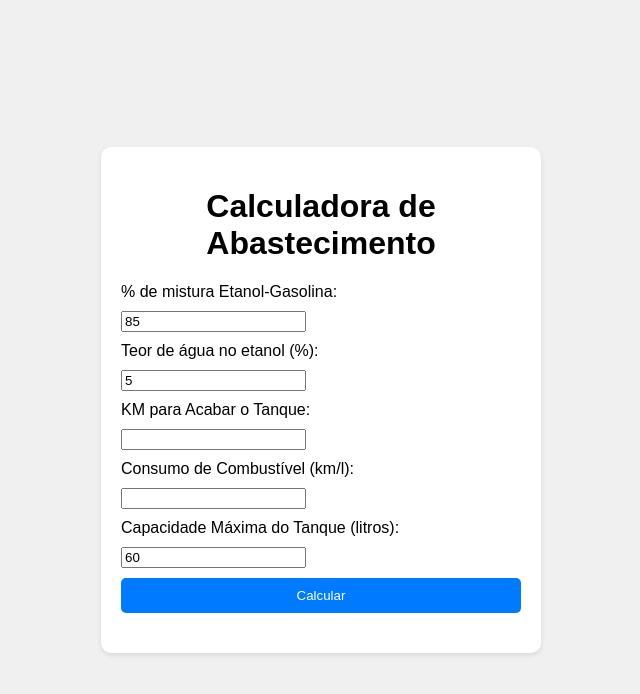
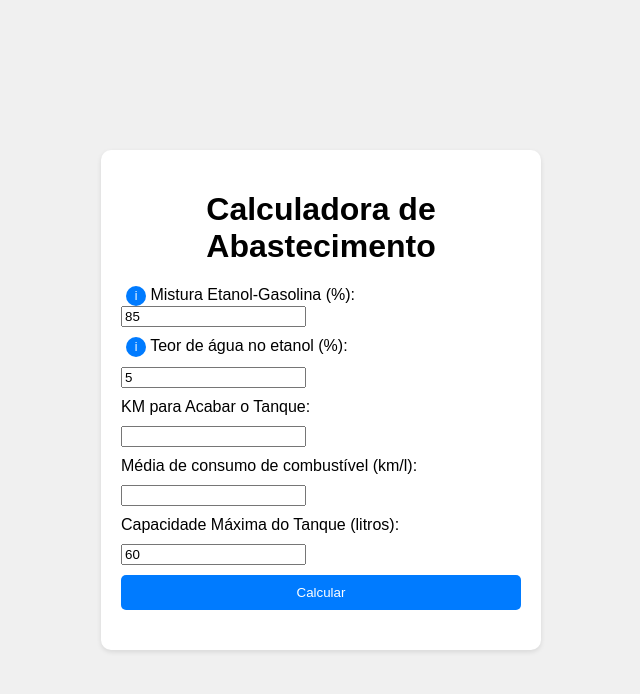
Before and after one commit to guilhermeacof/CalculadoraCombustivel, a plain HTML site: page index.html in a window 1280 px wide. Shown: the whole page, without its empty margins (319-959 px from the left). Drawn offline with Linux system fonts and the light colour scheme.

Commit message:
Inclusão dos Informativos de mistura e teor

```diff
--- a/index.html
+++ b/index.html
@@ -55,6 +55,30 @@
     th {
         background-color: #f2f2f2;
     }
+
+    /* Estilos do ícone de informações */
+    .info-icon {
+        display: inline-block;
+        width: 20px;
+        height: 20px;
+        background-color: #007bff;
+        color: #fff;
+        text-align: center;
+        line-height: 20px;
+        border-radius: 50%;
+        font-size: 12px;
+        cursor: pointer;
+        margin-left: 5px;
+    }
+    .info-tooltip {
+        position: absolute;
+        background-color: rgba(0, 0, 0, 0.8);
+        color: #fff;
+        padding: 5px;
+        border-radius: 5px;
+        z-index: 1;
+        display: none;
+    }
 </style>
 <script>
 function calcularAbastecimento() {
@@ -98,21 +122,46 @@ function calcularAbastecimento() {
         </tr>
     `;
 }
+function showInfoTooltip(elementId) {
+    var tooltip = document.getElementById("infoTooltip_" + elementId);
+    if (tooltip.style.display === "block") {
+        tooltip.style.display = "none";
+    } else {
+        tooltip.style.display = "block";
+    }
+}
 </script>
 </head>
 <body>
     <div class="container">
         <h1>Calculadora de Abastecimento</h1>
-    <label for="percentEtanolGasolina">% de mistura Etanol-Gasolina:</label>
+
+        <label for="percentEtanolGasolina"><span class="info-icon" onclick="showInfoTooltip('percentEtanolGasolina')">i</span> Mistura
+            Etanol-Gasolina (%):
             <input type="number" id="percentEtanolGasolina" value="85">
-    <label for="teorAguaEtanol">Teor de água no etanol (%):</label>
+        </label>
+        <div class="info-tooltip" id="infoTooltip_percentEtanolGasolina">
+            Informações sobre a mistura Etanol-Gasolina.
+        </div>
+
+        <label for="teorAguaEtanol"><span class="info-icon" onclick="showInfoTooltip('teorAguaEtanol')">i</span> Teor de
+            água no etanol
+            (%):</label>
         <input type="number" id="teorAguaEtanol" value="5">
+        <div class="info-tooltip" id="infoTooltip_teorAguaEtanol">
+            Teor provável de Água adicionada ao Etanol. O etanol hidratado combustível possui em sua composição entre
+            95,1% e 96% de etanol.
+        </div>
+
         <label for="kmParaAcabar">KM para Acabar o Tanque:</label>
         <input type="number" id="kmParaAcabar">
-    <label for="consumoKmPorLitro">Consumo de Combustível (km/l):</label>
+
+        <label for="consumoKmPorLitro">Média de consumo de combustível (km/l):</label>
         <input type="number" id="consumoKmPorLitro">
+
         <label for="capacidadeMaxima">Capacidade Máxima do Tanque (litros):</label>
         <input type="number" id="capacidadeMaxima" value="60">
+
         <button onclick="calcularAbastecimento()">Calcular</button>
         <table id="tabelaResultado"></table>
     </div>
```
Lines whose indentation alone changed are shown as unchanged.
